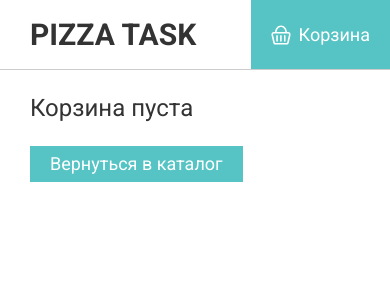
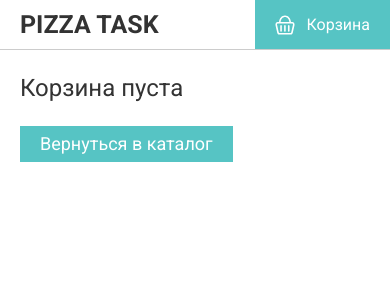
Before and after one commit to AndreyChaki/pizza-task, a React (Create React App) app: page /cart in a window 390 px wide. Shown: the top 300 px of the page. Built offline with nearby package versions, Linux system fonts and the light colour scheme.

Commit message:
add response styles

```diff
--- a/src/components/Cart/CartItem.js
+++ b/src/components/Cart/CartItem.js
@@ -41,10 +41,10 @@ const CartItem = ({id, image, title, size, count, price}) => {
           <div onClick={onIncreaseCount} className='count-item-plus'/>
         </div>
       </div>
-      <div className='cart-item-price'>
+      <div className='cart-item-price cart-item-price_sum'>
         {price * count}$
       </div>
-      <div>
+      <div className='cart-item-del-wrap'>
         <div onClick={onDelFromCart} className='cart-item-del'/>
       </div>
 
--- a/src/index.scss
+++ b/src/index.scss
@@ -1,10 +1,12 @@
-body {
+body, html {
   margin: 0;
   background: #edeef0;
   font-family: 'Roboto', sans-serif;
   font-size: 16px;
   line-height: 1.5;
   color: #333333;
+  min-width: 320px;
+  min-height: 100vh;
 }
 
 a {
@@ -16,7 +18,7 @@ a {
 }
 
 .app-root {
-  max-width: 960px;
+  max-width: 1000px;
   box-shadow: 0 0 50px #ccc;
   background: #fff;
   min-height: 100vh;
@@ -407,6 +409,7 @@ h1 {
   text-decoration: none;
   display: inline-block;
   line-height: 20px;
+  outline: none;
 
   &:hover {
     background: #31bbbb;
@@ -415,11 +418,13 @@ h1 {
 
 .cart-item {
   display: grid;
-  grid-template-columns: 140px 1fr 80px 100px 80px 40px;
+  grid-template-columns: 140px 1fr 80px 100px 80px 20px;
   align-items: center;
   grid-gap: 20px;
   margin: 15px 0;
   border: solid 1px #ccc;
+  padding-right: 20px;
+  position: relative;
 
   &:first-child {
     margin-top: 0;
@@ -431,7 +436,7 @@ h1 {
 
   &-img {
     position: relative;
-
+    grid-area: img;
     padding-bottom: 66.6666%;
     z-index: 1;
 
@@ -454,6 +459,22 @@ h1 {
       position: absolute;
       object-fit: cover;
     }
+  }
+
+  &-info {
+    grid-area: info;
+  }
+
+  &-price {
+    grid-area: price;
+  }
+
+  &-price_sum {
+    grid-area: sum;
+  }
+
+  &-count {
+    grid-area: count;
   }
 
   &-title {
@@ -591,3 +612,90 @@ h3 {
     font-weight: bold;
   }
 }
+
+@media screen and (max-width: 840px) {
+
+  .catalog-list {
+    grid-template-columns: 1fr 1fr;
+    grid-gap: 15px;
+  }
+
+  .content {
+    padding: 20px;
+  }
+
+  .header-container {
+    padding: 0 20px;
+  }
+
+  .header-busket {
+    margin-right: -20px;
+  }
+
+  .busket-block {
+    display: none !important;
+  }
+
+  .cart-item {
+    grid-template-columns: 100px 1fr 50px 100px 50px 20px;
+    grid-gap: 10px;
+  }
+}
+
+@media screen and (max-width: 500px) {
+
+  .cart-item {
+    grid-template-columns: repeat(9, 1fr);
+    grid-template-areas:
+            'img img img img info info info info info'
+            'price price price count count count sum sum sum';
+    padding-right: 0;
+    grid-gap: 15px 0;
+    padding-bottom: 15px;
+  }
+
+  .cart-item-del-wrap {
+    position: absolute;
+    right: 0;
+    top: 0;
+
+    .cart-item-del {
+      width: 30px;
+      height: 30px;
+    }
+  }
+
+  .cart-item-info
+  {
+    padding-left: 15px;
+  }
+
+  .catalog-list {
+    grid-template-columns: 1fr;
+  }
+
+  .header-logo {
+    font-size: 25px;
+  }
+
+  .header-container {
+    height: 50px;
+  }
+
+  .header-busket-link {
+    min-width: 60px;
+    font-size: 16px;
+  }
+
+  .header-busket-count {
+    margin-right: 12px;
+  }
+
+  .col3 {
+    grid-template-columns: 1fr;
+  }
+
+  .cart-form-total {
+    justify-content: space-between;
+  }
+}
```
